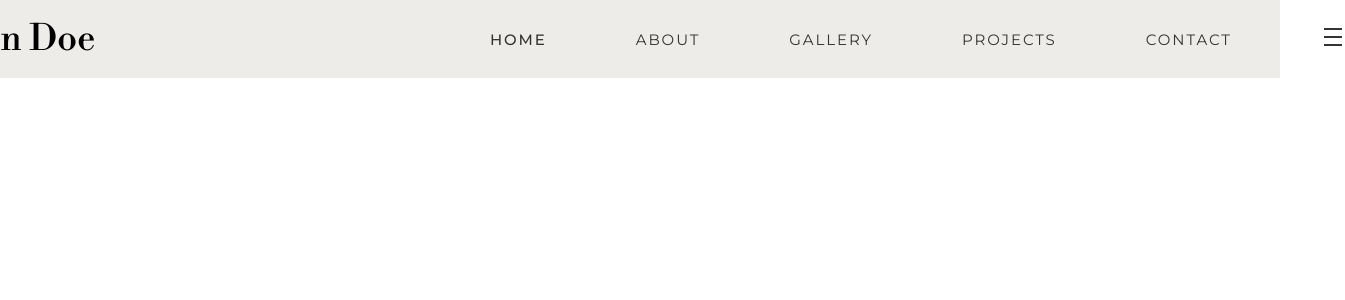
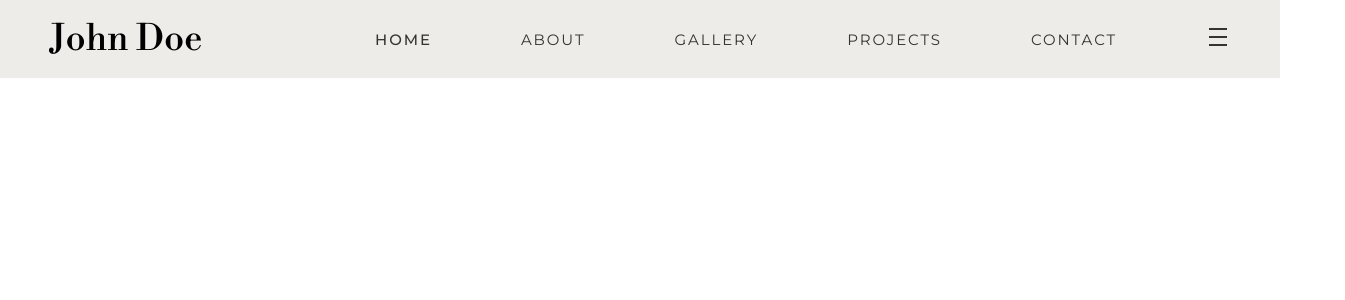
Before and after one commit to zxcvego/wildlife-photography-website, a React (Create React App) app in the folder wildlife-photography/: page / in a window 1280 px wide. Shown: the top 300 px of the page, 1345 px wide, since content can reach past the window. Built offline with nearby package versions, Linux system fonts and the light colour scheme.

Commit message:
Navbar css improvements

```diff
--- a/wildlife-photography/src/components/Navbar/Navbar.css
+++ b/wildlife-photography/src/components/Navbar/Navbar.css
@@ -1,22 +1,16 @@
 .navbar-container {
-	width: 100vw;
 	height: 78px;
 	background-color: #edece8;
-}
-
-.navbar-flexbox {
-	height: inherit;
 	display: flex;
-	justify-content: space-around;
+	justify-content: space-between;
 	align-items: center;
 }
 
-.navbar-flexbox h1 {
+.navbar-container h1 {
 	font-size: 2.25rem;
 	font-family: "Libre Bodoni";
 	font-weight: 400;
-	position: relative;
-	right: 125px;
+	margin-left: 50px;
 }
 
 .navbar-buttons-container {
@@ -26,8 +20,7 @@
 	gap: 89px;
 	color: #343433;
 	letter-spacing: 1.92px;
-	position: relative;
-	left: 133px;
+	margin-right: 50px;
 }
 
 .navbar-buttons-container h2 {
@@ -40,6 +33,3 @@
 .navbar-buttons-container h2:first-child {
 	font-weight: 500;
 }
-
-/* font-family: 'Libre Bodoni', serif;
-font-family: 'Montserrat', sans-serif; */
--- a/wildlife-photography/src/components/Navbar/Navbar.tsx
+++ b/wildlife-photography/src/components/Navbar/Navbar.tsx
@@ -6,7 +6,6 @@ const Navbar = () => {
 	return (
 		<>
 			<div className="navbar-container">
-				<div className="navbar-flexbox">
 				<h1>John Doe</h1>
 				<div className="navbar-buttons-container">
 					<h2>HOME</h2>
@@ -14,10 +13,9 @@ const Navbar = () => {
 					<h2>GALLERY</h2>
 					<h2>PROJECTS</h2>
 					<h2>CONTACT</h2>
-						<h2 className="test">
+					<h2>
 						<DensityMediumIcon />
 					</h2>
-					</div>
 				</div>
 			</div>
 		</>
```
Lines whose indentation alone changed are shown as unchanged.
